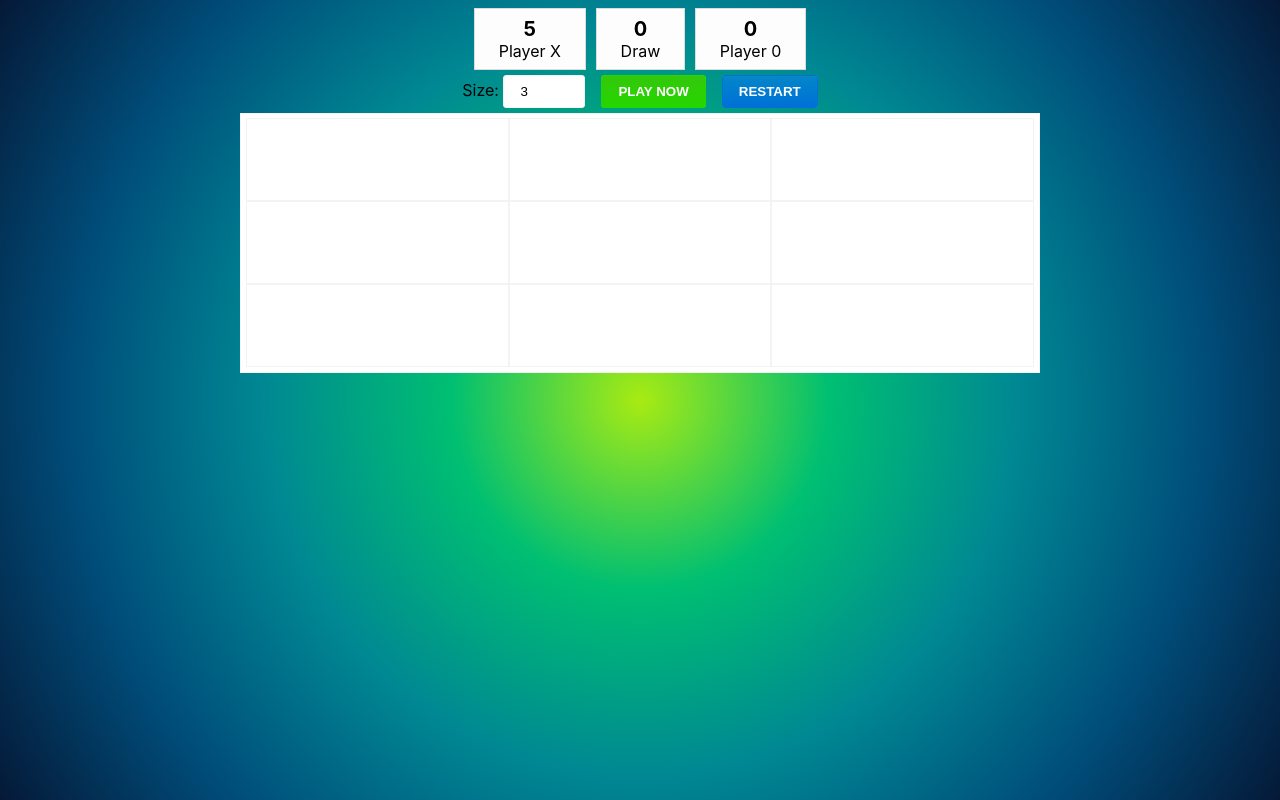
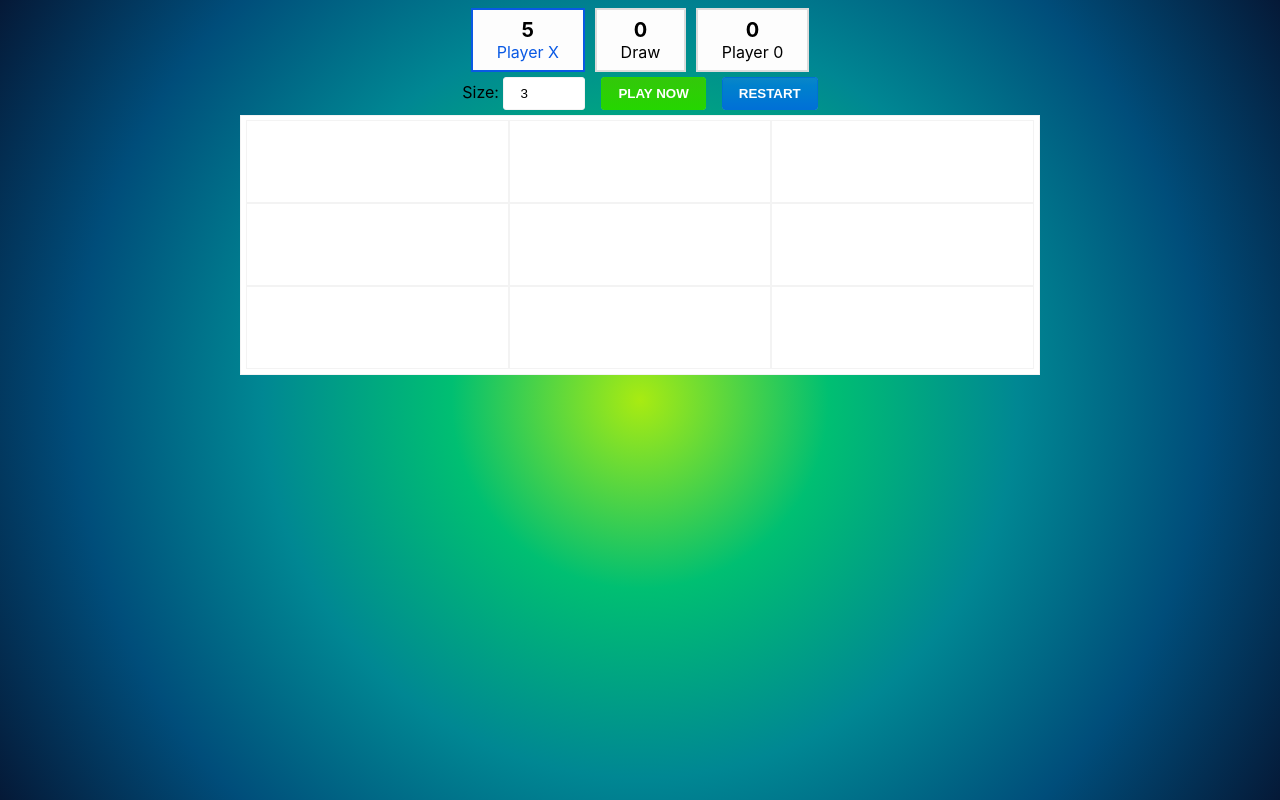
Before and after one commit to masmerino13/tic-tac-toe, a React (Create React App) app: page / in a window 1280 px wide. Built offline with nearby package versions, Linux system fonts and the light colour scheme.

Commit message:
Handling player turn and update selected squares when clicked

```diff
--- a/src/components/Board/index.jsx
+++ b/src/components/Board/index.jsx
@@ -8,7 +8,8 @@ import Squares from '../Squares';
 class Board extends Component {
   state = {
     size: 3,
-    squares: Array(9).fill(null) // 3X3
+    squares: Array(9).fill(null), // 3X3
+    whoIsNext: 'x' // X start by default
   }
 
   handleSizeChange = (e) => {
@@ -21,14 +22,25 @@ class Board extends Component {
     });
   }
 
+  handlePlayerTurn = (square) => {
+    const { whoIsNext, squares } = this.state;
+
+    squares[square] = whoIsNext;
+
+    this.setState({
+      whoIsNext: whoIsNext === 'x' ? '0' : 'x',
+      squares
+    });
+  }
+
   render() {
-    const { size, squares } = this.state;
+    const { size, squares, whoIsNext } = this.state;
 
     return (
       <BoardWrapper>
-        <Scores scoreX={ 5 } />
+        <Scores whoIsNext={ whoIsNext } scoreX={ 5 } />
         <Config defaultSize={ size } onSizeChange={ this.handleSizeChange } />
-        <Squares columns={ size } squares={ squares } onClicked={() => console.log('clic')} />
+        <Squares columns={ size } squares={ squares } onClicked={this.handlePlayerTurn} />
       </BoardWrapper>
     )
   }
--- a/src/components/Scores/index.jsx
+++ b/src/components/Scores/index.jsx
@@ -2,10 +2,10 @@ import React from 'react';
 
 import { ScoresWrapper, ScorePlayerBox } from './scores.styled';
 
-const Scores = ({ scoreX = 0, score0 = 0, draws = 0}) => {
+const Scores = ({ whoIsNext, scoreX = 0, score0 = 0, draws = 0}) => {
   return (
     <ScoresWrapper>
-      <ScorePlayerBox>
+      <ScorePlayerBox className={ `${ whoIsNext === 'x' ? 'active' : '' }` }>
         <h1>{ scoreX }</h1>
         <div className="label">Player X</div>
       </ScorePlayerBox>
@@ -13,7 +13,7 @@ const Scores = ({ scoreX = 0, score0 = 0, draws = 0}) => {
         <h1>{ draws }</h1>
         <div className="label">Draw</div>
       </ScorePlayerBox>
-      <ScorePlayerBox>
+      <ScorePlayerBox className={ `${ whoIsNext === '0' ? 'active' : '' }` }>
         <h1>{ score0 }</h1>
         <div className="label">Player 0</div>
       </ScorePlayerBox>
--- a/src/components/Scores/scores.styled.js
+++ b/src/components/Scores/scores.styled.js
@@ -3,13 +3,21 @@ import styled from 'styled-components';
 const ScoresWrapper = styled.div`
   display: flex;
   justify-content: center;
+
+  .active {
+    border-color: #0959e4;
+
+    .label {
+      color: #0959e4;
+    }
+  }
 `;
 
 const ScorePlayerBox = styled.div`
   padding: 0.5rem 1.5rem;
   margin: 0 0.3rem;
   background-color: #fdfdfd;
-  border: 1px solid #dcdcdc;
+  border: 2px solid #dcdcdc;
   text-align: center;
 
   .label {
--- a/src/components/Squares/index.jsx
+++ b/src/components/Squares/index.jsx
@@ -3,9 +3,9 @@ import { chain } from 'lodash';
 
 import { SquaresWrapper, SquareWrapper } from './squares.styled';
 
-const Square = ({ flexBasis }) => {
+const Square = ({ index, flexBasis, onClick }) => {
   return (
-    <SquareWrapper flexBasis={flexBasis}></SquareWrapper>
+    <SquareWrapper flexBasis={flexBasis} onClick={() => onClick(index)}></SquareWrapper>
   );
 }
 
@@ -23,7 +23,7 @@ const Squares = ({ columns, squares, onClicked }) => {
           <div key={key} className="squares-row">
             {
               value.map((value, k) => (
-                <Square key={value} index={value} flexBasis={flexBasis} />
+                <Square key={ value } index={ value } flexBasis={ flexBasis } onClick={ onClicked } />
               ))
             }
           </div>
```
